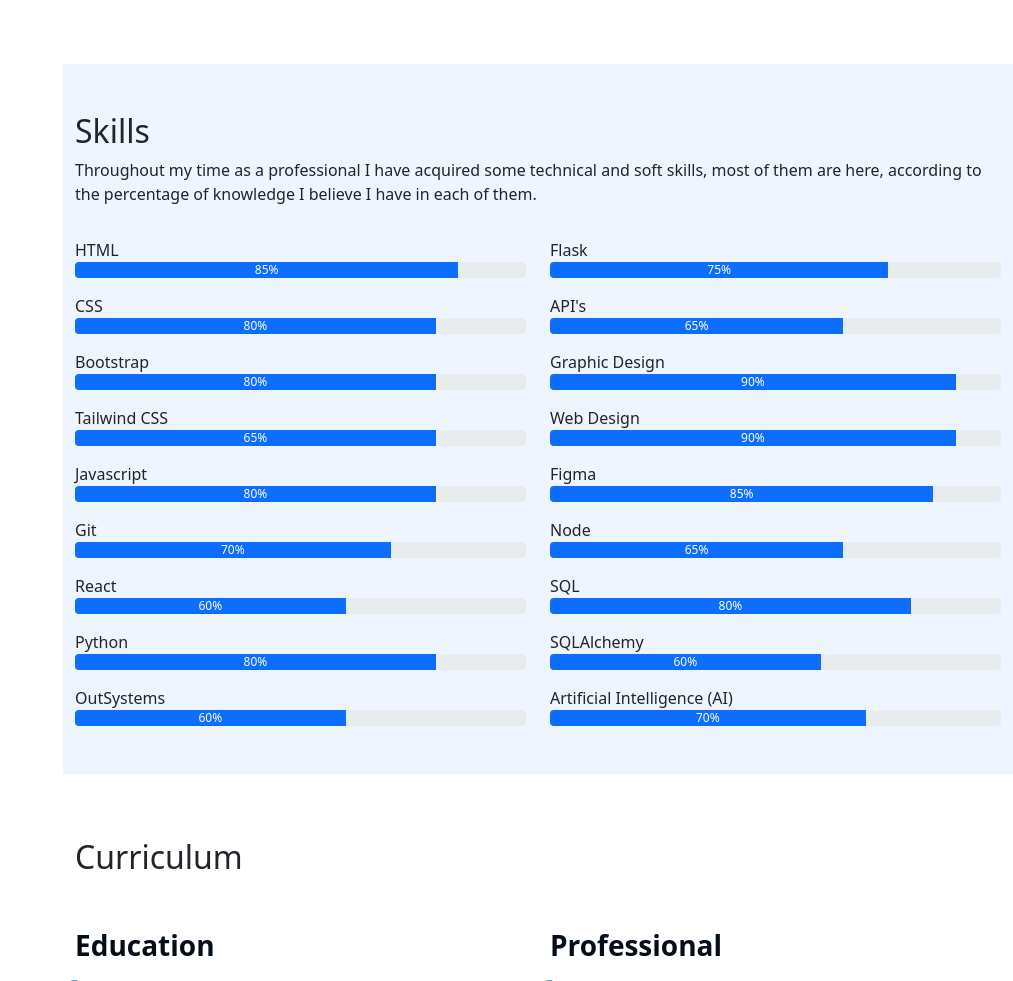
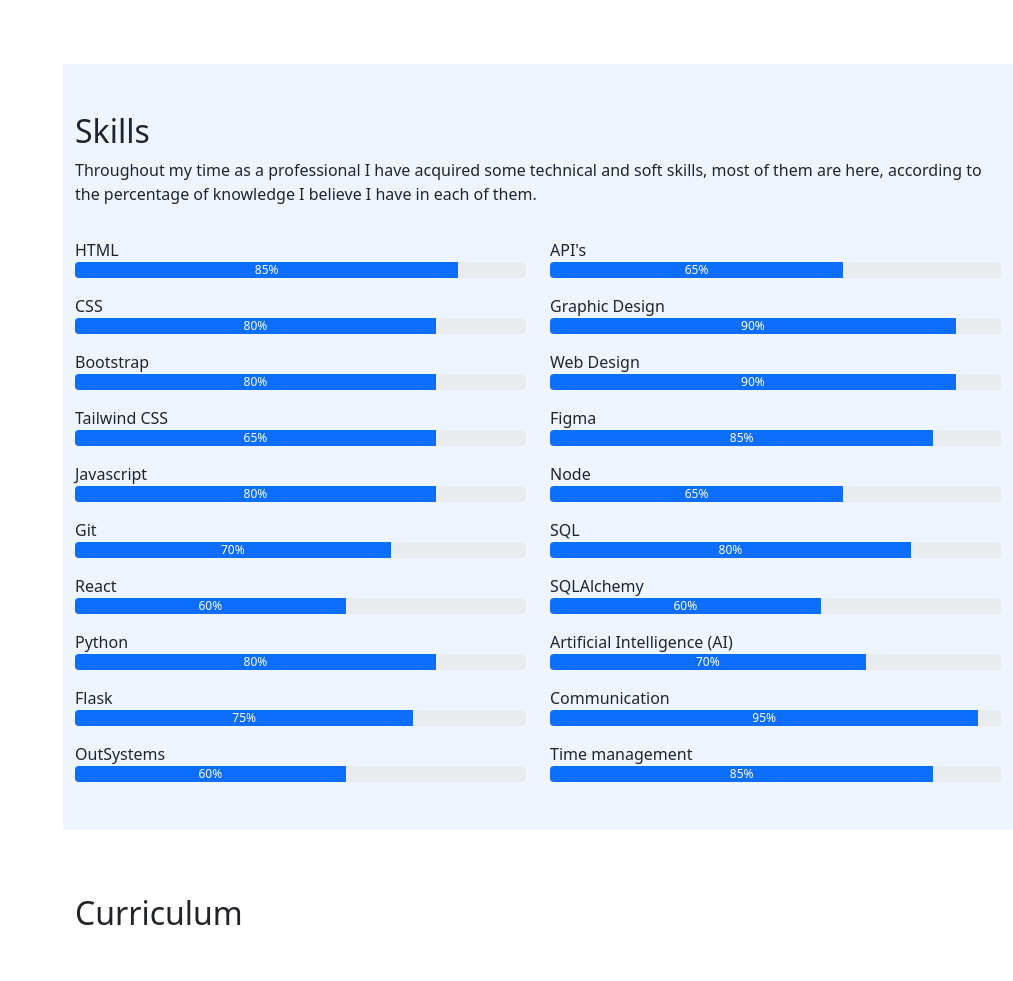
Before and after one commit to Placito/My_Portfolio, a Flask app: page / in a window 1280 px wide; the page is wider, and only the part inside the window is pictured. Shown: the part 1435-2416 px from the top of that part, without its empty margins (267-1280 px from the left). Run offline with Flask 3, Linux system fonts and the light colour scheme; some libraries are stand-ins or nearby versions.

Commit message:
update soft skills

```diff
--- a/templates/index.html
+++ b/templates/index.html
@@ -169,16 +169,16 @@
                         <div class="progress">
                             <div class="progress-bar" role="progressbar" id="albPython" aria-label="Python" aria-labelledby="labelPython" aria-valuenow="80" aria-valuemin="0" aria-valuemax="100" data-anime="left" style="width: 80%">80%</div>
                         </div>
+                        <p class="mt-3 mb-0">Flask</p>
+                        <div class="progress">
+                            <div class="progress-bar" role="progressbar" id="albFlask" aria-label="Flask" aria-labelledby="labelFlask" aria-valuenow="75" aria-valuemin="0" aria-valuemax="100" data-anime="left" style="width: 75%">75%</div>
+                        </div>
                         <p class="mt-3 mb-0">OutSystems</p>
                         <div class="progress">
                             <div class="progress-bar" role="progressbar" id="albPython" aria-label="Python" aria-labelledby="labelPython" aria-valuenow="80" aria-valuemin="0" aria-valuemax="100" data-anime="left" style="width: 60%">60%</div>
                         </div>
                     </div>
                     <div class="col-md-6">
-                        <p class="mt-3 mb-0">Flask</p>
-                        <div class="progress">
-                            <div class="progress-bar" role="progressbar" id="albFlask" aria-label="Flask" aria-labelledby="labelFlask" aria-valuenow="75" aria-valuemin="0" aria-valuemax="100" data-anime="left" style="width: 75%">75%</div>
-                        </div>
                         <p class="mt-3 mb-0">API's</p>
                         <div class="progress">
                             <div class="progress-bar" role="progressbar" id="albAPIs" aria-label="APIs" aria-labelledby="labelAPIs" aria-valuenow="65" aria-valuemin="0" aria-valuemax="100" data-anime="right" style="width: 65%">65%</div>
@@ -211,12 +211,14 @@
                         <div class="progress">
                             <div class="progress-bar" role="progressbar"  id="albSQAlchemy" aria-label="SQLAlchemy" aria-labelledby="labelSQLAlchemy" aria-valuenow="70" aria-valuemin="0" aria-valuemax="100" data-anime="right" style="width: 70%">70%</div>
                         </div>
-                        <!--
                         <p class="mt-3 mb-0">{{ _('Communication') }}</p>
                         <div class="progress">
-                            <div class="progress-bar" role="progressbar" id="albCommunication" aria-label="Communication" aria-labelledby="labelCommunication" aria-valuenow="90" aria-valuemin="0" aria-valuemax="100" data-anime="right" style="width: 90%">95%</div>
+                            <div class="progress-bar" role="progressbar" id="albCommunication" aria-label="Communication" aria-labelledby="labelCommunication" aria-valuenow="90" aria-valuemin="0" aria-valuemax="100" data-anime="right" style="width: 95%">95%</div>
                         </div>
-                        -->
+                        <p class="mt-3 mb-0">{{ _('Time management') }}</p>
+                        <div class="progress">
+                            <div class="progress-bar" role="progressbar" id="albTime management" aria-label="Communication" aria-labelledby="labelCommunication" aria-valuenow="90" aria-valuemin="0" aria-valuemax="100" data-anime="right" style="width: 85%">85%</div>
+                        </div>
                     </div>
                 </div>
             </div>
```
Also changed, not shown: 1 other file.
